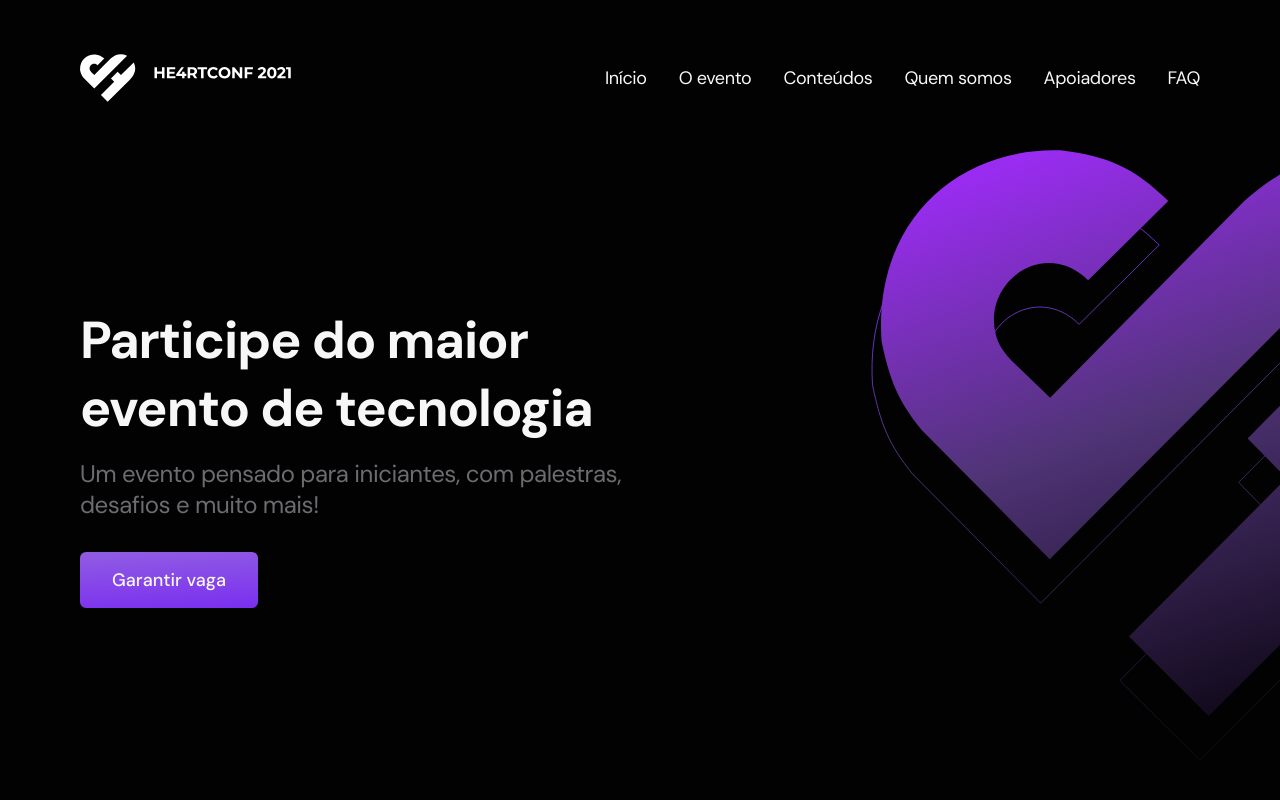
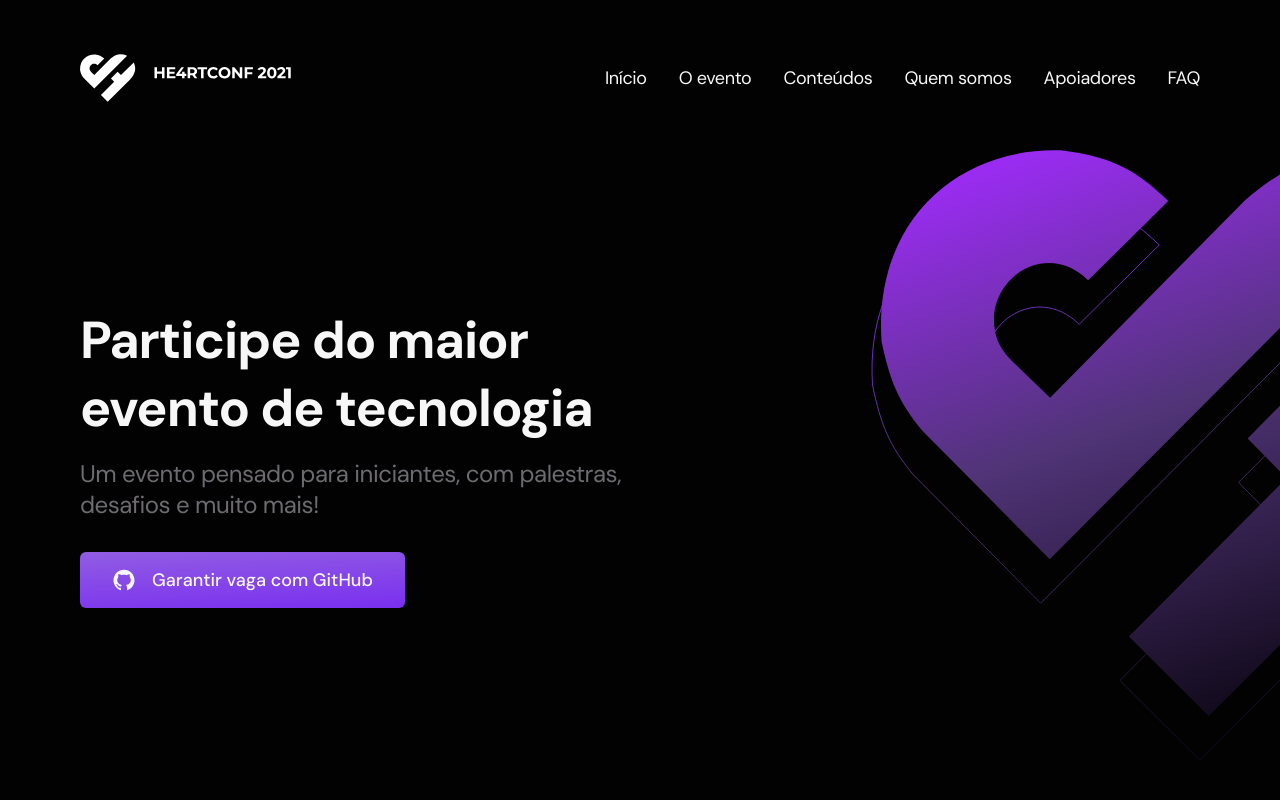
Before and after one commit to he4rt/he4rtconf-landing, a Next.js app: page / in a window 1280 px wide. Shown: the top 800 px of the page. Built offline with nearby package versions, Linux system fonts and the light colour scheme.

Commit message:
refactor: components

```diff
--- a/src/components/HeroSection/index.tsx
+++ b/src/components/HeroSection/index.tsx
@@ -1,3 +1,5 @@
+import { AiFillGithub } from 'react-icons/ai'
+
 import Button from 'components/Button'
 import Title from 'components/Title'
 import { Wrapper, Info, HeartBox } from './styles'
@@ -11,7 +13,10 @@ const HeroSection = ({ ...props }) => (
       <Title color="gray" fontWeight="light" level={3} size="small">
         Um evento pensado para iniciantes, com palestras, desafios e muito mais!
       </Title>
-      <Button>Garantir vaga</Button>
+      <Button>
+        <AiFillGithub size={24} />
+        Garantir vaga com GitHub
+      </Button>
     </Info>
     <HeartBox>
       <svg
--- a/src/components/NoticeCard/index.tsx
+++ b/src/components/NoticeCard/index.tsx
@@ -1,7 +1,6 @@
-import { WrapperNoticeCard, Content, Form } from './styles'
+import { WrapperNoticeCard, Content } from './styles'
 
 import Title from 'components/Title'
-import Button from 'components/Button'
 
 const NoticeCard = () => (
   <WrapperNoticeCard>
@@ -14,10 +13,6 @@ const NoticeCard = () => (
         aproveite e inscreva-se para ficar por dentro de tudo em primeira mão!
         Nós enviaremos as últimas informações sobre o evento.
       </Title>
-
-      <Form>
-        <Button>Entrar</Button>
-      </Form>
     </Content>
   </WrapperNoticeCard>
 )
--- a/src/components/NoticeCard/styles.ts
+++ b/src/components/NoticeCard/styles.ts
@@ -28,8 +28,3 @@ export const Content = styled(Container)`
     }
   `}
 `
-
-export const Form = styled.div`
-  display: flex;
-  margin-top: 3.6rem;
-`
```
